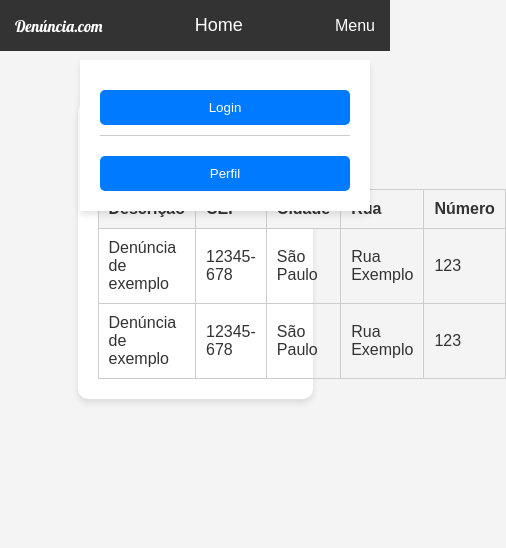
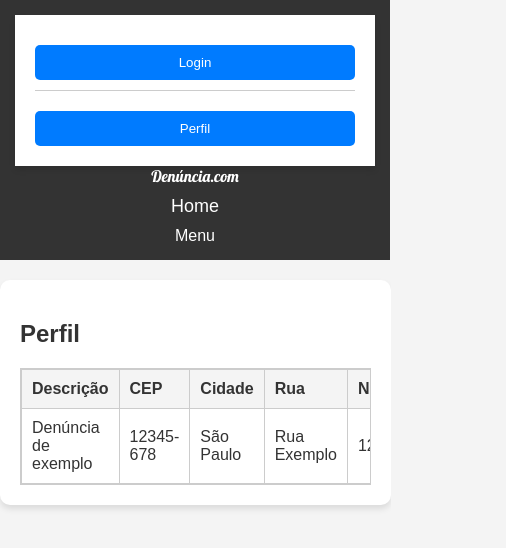
Before and after one commit to edsonsantana1/sitedenuncia.com, a plain HTML site: page perfil.html in a window 390 px wide. Both pictures are taken after a click on the element "Menu". Shown: the whole page, 506 px wide, since content can reach past the window. Drawn offline with Linux system fonts and the light colour scheme.

Commit message:
Corrigindo espaçamento dos botões no menu dropdown

```diff
--- a/assets/css/style.css
+++ b/assets/css/style.css
@@ -29,7 +29,12 @@ body {
     background: white;
     padding: 20px;
     box-shadow: 0px 4px 6px rgba(0, 0, 0, 0.1);
-    width: 250px; /* Aumenta a largura da coluna */
+    width: 250px;
+    box-sizing: border-box; /* Adiciona esta linha */
+}
+
+.menu-dropdown.show {
+    display: block;
 }
 
 .menu-dropdown button {
@@ -39,13 +44,15 @@ body {
     padding: 10px 15px;
     cursor: pointer;
     border-radius: 5px;
-    margin-top: 10px; /* Adiciona espaço entre os botões */
+    margin-top: 10px;
+    width: 100%; /* Adiciona esta linha */
+    box-sizing: border-box; /* Adiciona esta linha */
 }
 
 .menu-dropdown hr {
     border: none;
     border-top: 1px solid #ccc;
-    margin: 10px 0; /* Adiciona espaço acima e abaixo da linha */
+    margin: 10px 0;
 }
 
 main {
@@ -58,7 +65,7 @@ main {
 }
 
 textarea, input {
-    width: calc(100% - 20px); /* Ajusta a largura para garantir espaçamento consistente */
+    width: calc(100% - 20px);
     padding: 10px;
     margin-top: 5px;
     margin-bottom: 15px;
@@ -97,3 +104,46 @@ th, td {
 th {
     background-color: #f4f4f4;
 }
+
+/* Estilos para telas menores */
+@media (max-width: 768px) {
+    .navbar {
+        flex-direction: column;
+        align-items: center;
+    }
+
+    .navbar .logo {
+        order: 1;
+    }
+
+    .navbar .home {
+        order: 2;
+        margin: 10px 0;
+    }
+
+    .navbar .menu {
+        order: 3;
+    }
+
+    .menu-dropdown {
+        display: none;
+        position: static;
+        width: 100%;
+    }
+
+    main {
+        width: 90%;
+        margin: 20px auto;
+    }
+
+    table {
+        width: 100%;
+        overflow-x: auto;
+        display: block;
+    }
+
+    th, td {
+        padding: 10px;
+        text-align: left;
+    }
+}
--- a/assets/js/script.js
+++ b/assets/js/script.js
@@ -1,35 +1,14 @@
 document.addEventListener('DOMContentLoaded', function() {
-    document.querySelector('.menu').addEventListener('click', function() {
-        const menuDropdown = document.getElementById('menuDropdown');
-        if (menuDropdown.style.display === 'block') {
-            menuDropdown.style.display = 'none';
-        } else {
-            menuDropdown.style.display = 'block';
+    const menuButton = document.querySelector('.menu');
+    const menuDropdown = document.getElementById('menuDropdown');
+
+    menuButton.addEventListener('click', function() {
+        menuDropdown.classList.toggle('show');
+    });
+
+    document.addEventListener('click', function(event) {
+        if (!menuButton.contains(event.target) && !menuDropdown.contains(event.target)) {
+            menuDropdown.classList.remove('show');
         }
     });
-
-    // Exemplo de dados de denúncias
-    const denuncias = [
-        {
-            descricao: 'Denúncia de exemplo',
-            cep: '12345-678',
-            cidade: 'São Paulo',
-            rua: 'Rua Exemplo',
-            numero: '123'
-        },
-        // Adicione mais denúncias aqui
-    ];
-
-    const tbody = document.querySelector('tbody');
-    denuncias.forEach(denuncia => {
-        const tr = document.createElement('tr');
-        tr.innerHTML = `
-            <td>${denuncia.descricao}</td>
-            <td>${denuncia.cep}</td>
-            <td>${denuncia.cidade}</td>
-            <td>${denuncia.rua}</td>
-            <td>${denuncia.numero}</td>
-        `;
-        tbody.appendChild(tr);
-    });
 });
```
